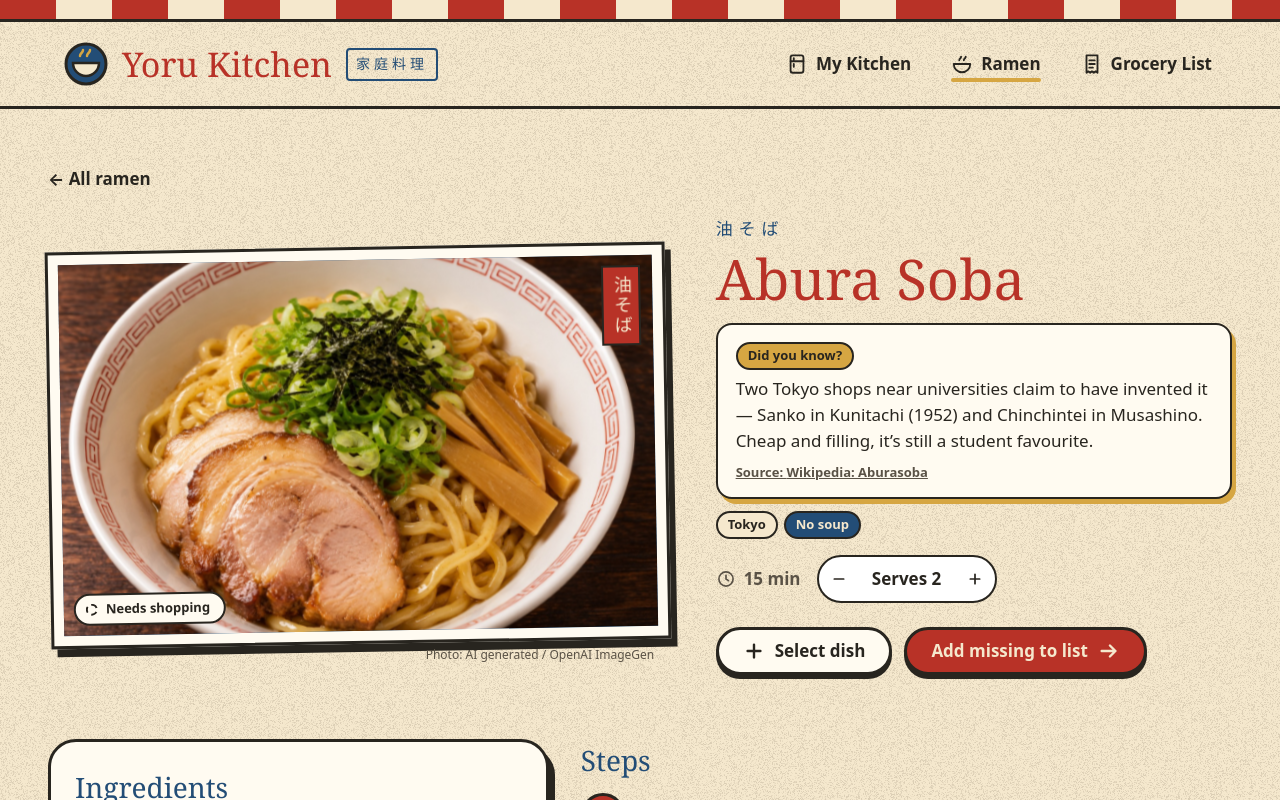
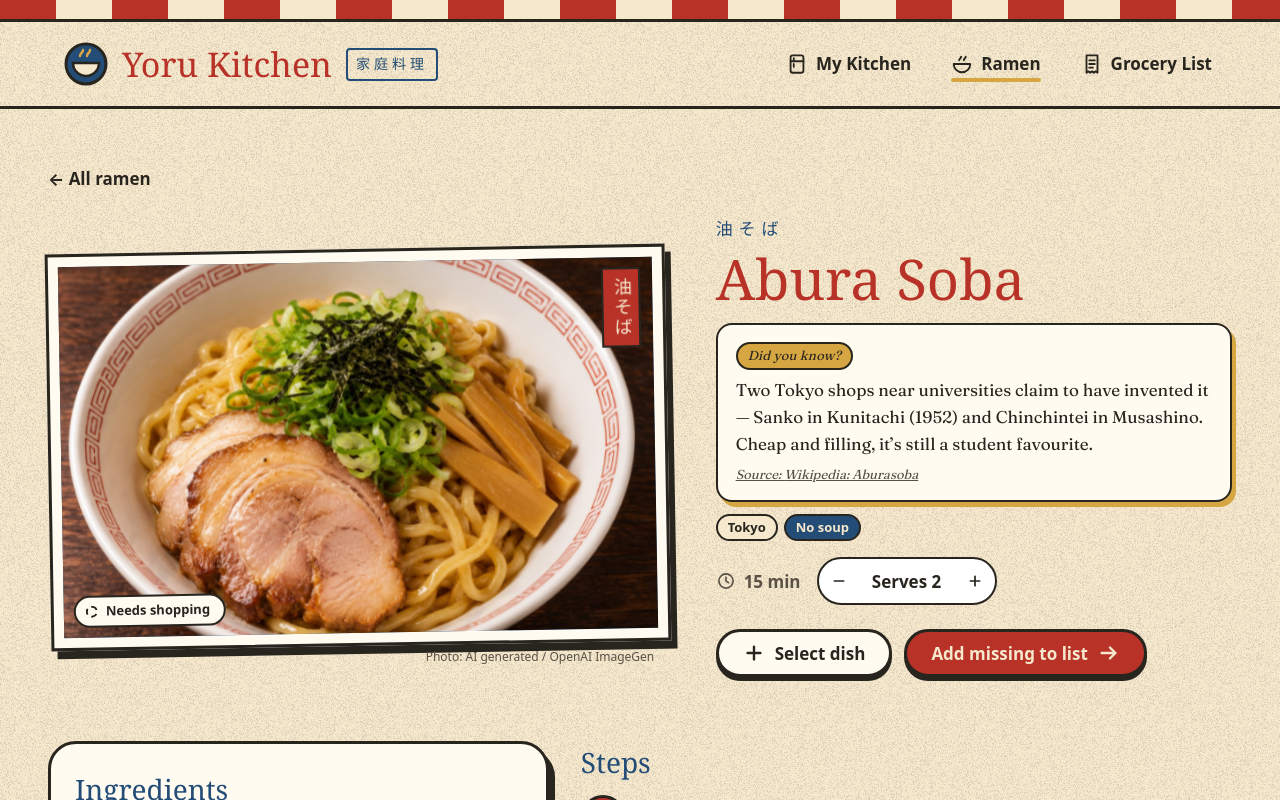
Before and after one commit to emilyou561-beep/your-kitchen, a React (Vite) app: page /recipes/abura-soba in a window 1280 px wide. Shown: the top 800 px of the page. Built offline with nearby package versions, Linux system fonts and the light colour scheme; a web font is replaced by a local one.

Commit message:
Set fun fact card in Fraunces serif

```diff
--- a/package.json
+++ b/package.json
@@ -11,6 +11,7 @@
     "test": "vitest run"
   },
   "dependencies": {
+    "@fontsource/fraunces": "^5.3.0",
     "@fontsource/kalam": "^5.3.0",
     "@fontsource/shrikhand": "^5.3.0",
     "@fontsource/zen-antique": "^5.3.1",
--- a/src/main.tsx
+++ b/src/main.tsx
@@ -5,6 +5,9 @@ import '@fontsource/zen-maru-gothic/latin-500.css'
 import '@fontsource/zen-maru-gothic/latin-700.css'
 import '@fontsource/zen-maru-gothic/latin-900.css'
 import '@fontsource/kalam/latin-400.css'
+import '@fontsource/fraunces/latin-400.css'
+import '@fontsource/fraunces/latin-400-italic.css'
+import '@fontsource/fraunces/latin-600-italic.css'
 import '@fontsource/zen-antique/400.css'
 import './index.css'
 import App from './App.tsx'
--- a/src/pages/RecipeDetail.css
+++ b/src/pages/RecipeDetail.css
@@ -267,19 +267,26 @@
   border-radius: var(--yk-radius-pill);
   background: var(--yk-mustard);
   border: 2px solid var(--yk-ink);
-  font-weight: 900;
+  font-family: 'Fraunces', Georgia, serif;
+  font-style: italic;
+  font-weight: 600;
   font-size: var(--yk-text-xs);
+  letter-spacing: 0.02em;
 }
 .yk-funfact p {
   margin: 0;
+  font-family: 'Fraunces', Georgia, serif;
+  font-weight: 400;
   font-size: var(--yk-text-md);
-  line-height: 1.55;
+  line-height: 1.6;
 }
 .yk-funfact__src {
   display: inline-block;
   margin-top: 8px;
+  font-family: 'Fraunces', Georgia, serif;
+  font-style: italic;
   font-size: var(--yk-text-xs);
-  font-weight: 700;
+  font-weight: 400;
   color: var(--yk-ink-soft);
 }
 .yk-funfact__src:hover {
```
Also changed, not shown: 1 other file (tests, documents, lock files or other folders).
